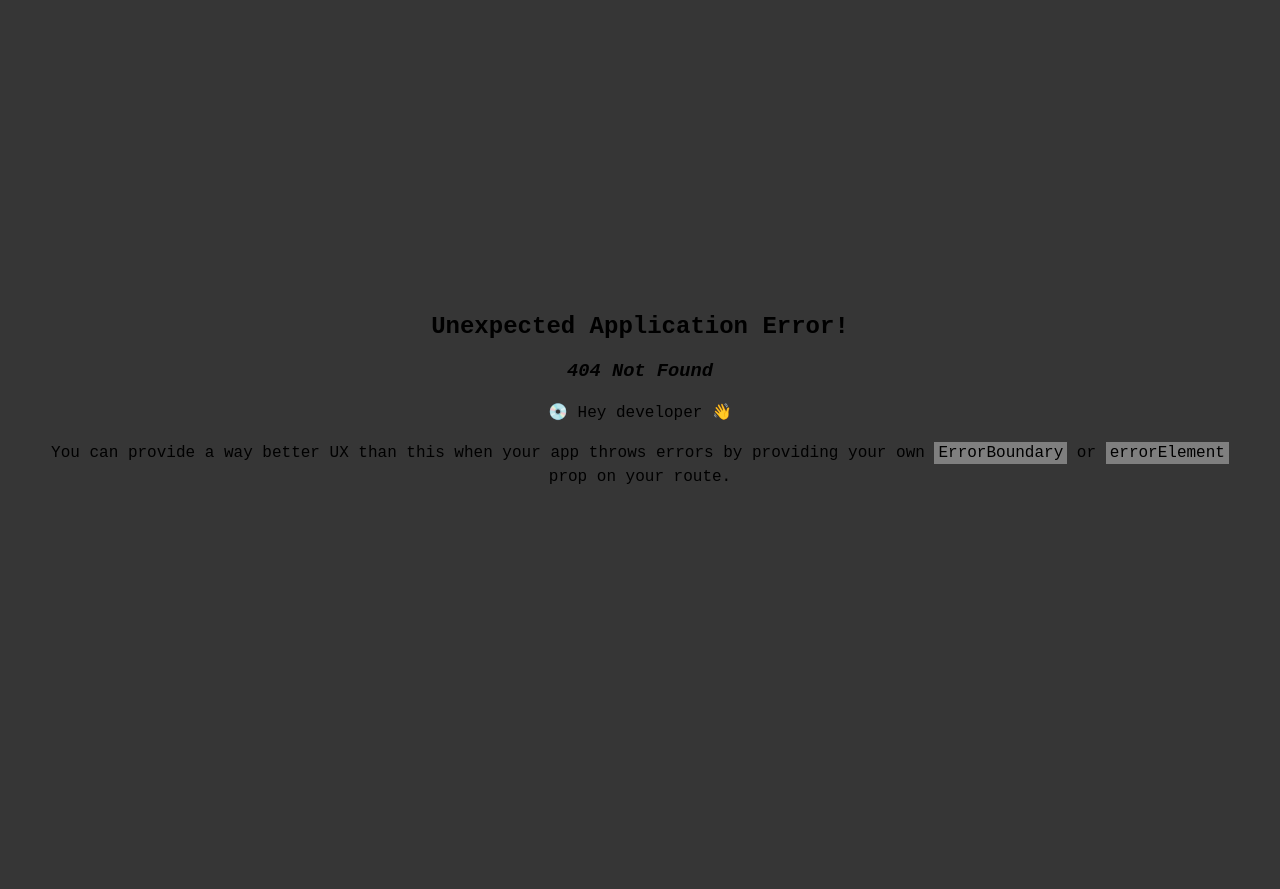
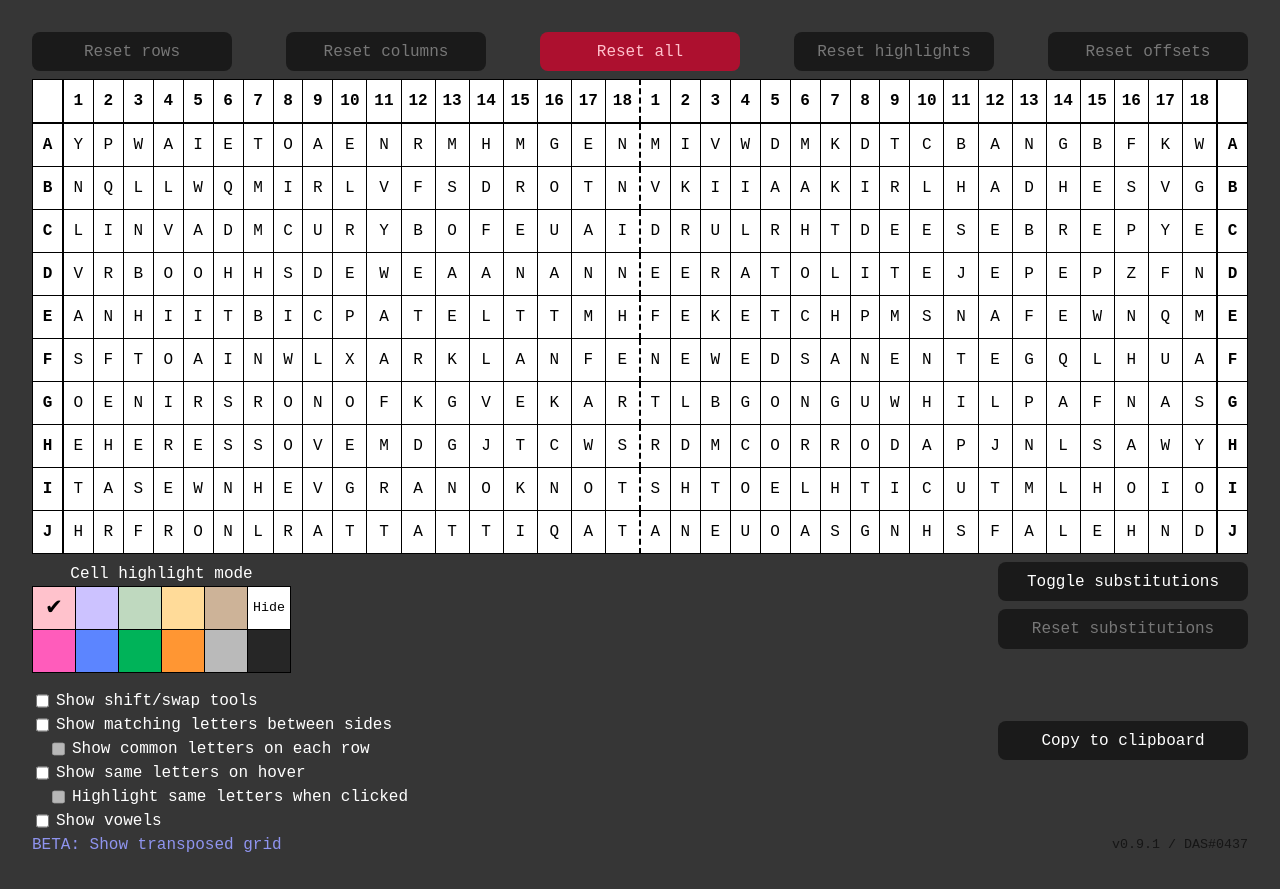
Before and after one commit to d-as/ctc-th, a React (Vite) app: page / in a window 1280 px wide. Before the commit this address had no page. Before the commit the page ends 800 px from the top, so only its background shows below. Built offline with nearby package versions, Linux system fonts and the light colour scheme.

Commit message:
Add AppContext

```diff
--- a/package.json
+++ b/package.json
@@ -9,8 +9,7 @@
   },
   "dependencies": {
     "react": "^18.2.0",
-    "react-dom": "^18.2.0",
-    "react-router-dom": "^6.4.1"
+    "react-dom": "^18.2.0"
   },
   "devDependencies": {
     "@types/react": "^18.0.17",
--- a/src/App.tsx
+++ b/src/App.tsx
@@ -1,8 +1,10 @@
-import { useEffect, useState } from 'react';
-import { ALPHABET, VERSION, Side, VERSION_TEXT_TITLE, VERSION_TEXT, LocalStorageKey, ROW_DATA } from './constants';
+import { useContext, useEffect, useState } from 'react';
+import { ALPHABET, VERSION, Side, LocalStorageKey, ROW_DATA } from './constants';
 import { Highlights } from './Highlights';
+import { AppContext } from './AppContext';
 import { range } from './util';
 import { VersionInfo } from './VersionInfo';
+import { Transposed } from './Transposed';
 
 export const App = () => {
   const [rows, setRows] = useState([...ROW_DATA]);
@@ -13,6 +15,7 @@ export const App = () => {
   const [highlights, setHighlights] = useState<Record<string, number | undefined>>({});
   const [colOffsets, setColOffsets] = useState(Object.fromEntries(range(38).map(n => [n, 0])));
   const [highlightMode, setHighlightMode] = useState(0);
+  const { showTransposedGrid, setShowTransposedGrid } = useContext(AppContext);
 
   const [substitutions, setSubstitutions] = useState<Record<string, string>>(
     Object.fromEntries([...ALPHABET].map(letter => [letter, letter])),
@@ -288,6 +291,7 @@ export const App = () => {
     const localShowMatchingLetters = window.localStorage.getItem(LocalStorageKey.SHOW_MATCHING_LETTERS);
     const localShowCommonLettersOnEachRow = window.localStorage.getItem(LocalStorageKey.SHOW_COMMON_LETTERS_ON_EACH_ROW);
     const localShowVowels = window.localStorage.getItem(LocalStorageKey.SHOW_VOWELS);
+    const localShowTransposedGrid = window.localStorage.getItem(LocalStorageKey.SHOW_TRANSPOSED_GRID);
     const localShowSubstitutions = window.localStorage.getItem(LocalStorageKey.SHOW_SUBSTITUTIONS);
     const localSubstitutions = window.localStorage.getItem(LocalStorageKey.SUBSTITUTIONS);
     const localVersion = window.localStorage.getItem(LocalStorageKey.VERSION);
@@ -350,6 +354,10 @@ export const App = () => {
 
     if (localShowVowels) {
       setShowVowels(JSON.parse(localShowVowels));
+    }
+
+    if (localShowTransposedGrid) {
+      setShowTransposedGrid(JSON.parse(localShowTransposedGrid));
     }
 
     if (localShowSubstitutions) {
@@ -658,6 +666,10 @@ export const App = () => {
     ));
   };
 
+  if (showTransposedGrid) {
+    return <Transposed />;
+  }
+
   return (
     <div className="app">
       <span className="reset-container">
@@ -894,6 +906,15 @@ export const App = () => {
                 </label>
               </span>
             )}
+            <a
+              className="cursor-pointer"
+              onClick={() => {
+                setShowTransposedGrid(true);
+                window.localStorage.setItem(LocalStorageKey.SHOW_TRANSPOSED_GRID, JSON.stringify(true));
+              }}
+            >
+              BETA: Show transposed grid
+            </a>
           </div>
         </div>
         {showShiftSwapTools ? (
--- /dev/null
+++ b/src/AppContext.ts
@@ -0,0 +1,6 @@
+import { createContext } from "react";
+
+export const AppContext = createContext({
+  showTransposedGrid: false,
+  setShowTransposedGrid: (show: boolean) => {}
+});
--- a/src/NotFound.tsx
+++ /dev/null
@@ -1,9 +0,0 @@
-export const NotFound = (): JSX.Element => {
-  return (
-    <div className="col not-found">
-      <span>404</span>
-      <div className="spacer"></div>
-      <a href="/">Back to safety</a>
-    </div>
-  );
-};
--- a/src/Transposed.tsx
+++ b/src/Transposed.tsx
@@ -1,4 +1,5 @@
-import { useEffect, useState } from "react";
+import { useContext, useEffect, useState } from "react";
+import { AppContext } from "./AppContext";
 import { LocalStorageKey, ROW_DATA_TRANSPOSED } from "./constants";
 import { Highlights } from "./Highlights";
 import { range } from "./util";
@@ -8,6 +9,7 @@ export const Transposed = (): JSX.Element => {
   const [rows] = useState([...ROW_DATA_TRANSPOSED]);
   const [highlightMode, setHighlightMode] = useState(0);
   const [highlights, setHighlights] = useState<Record<string, number | undefined>>({});
+  const { setShowTransposedGrid } = useContext(AppContext);
 
   const getCellKey = (rowIndex: number, colIndex: number): string => [rowIndex, colIndex].join('_');
 
@@ -62,7 +64,15 @@ export const Transposed = (): JSX.Element => {
 
   return (
     <div className="col">
-      <a href="/">Normal mode</a>
+      <a
+        className="cursor-pointer"
+        onClick={() => {
+          setShowTransposedGrid(false);
+          window.localStorage.setItem(LocalStorageKey.SHOW_TRANSPOSED_GRID, JSON.stringify(false));
+        }}
+      >
+        Normal mode
+      </a>
       <div className="spacer"></div>
       <table>
         <thead>
--- a/src/constants.ts
+++ b/src/constants.ts
@@ -12,6 +12,7 @@ export enum LocalStorageKey {
   SHOW_MATCHING_LETTERS = 'showMatchingLetters',
   SHOW_COMMON_LETTERS_ON_EACH_ROW = 'showCommonLettersOnEachRow',
   SHOW_VOWELS = 'showVowels',
+  SHOW_TRANSPOSED_GRID = 'showTransposedGrid',
   SHOW_SUBSTITUTIONS = 'showSubstitutions',
   SUBSTITUTIONS = 'substitutions',
   VERSION = 'version',
@@ -19,7 +20,7 @@ export enum LocalStorageKey {
 
 export type Side = 'left' | 'right';
 
-export const VERSION = 'v0.9.0';
+export const VERSION = 'v0.9.1';
 export const VERSION_TEXT = [VERSION, 'DAS#0437'].join(' / ');
 export const VERSION_TEXT_TITLE = 'Feel free to DM me on Discord if you have bug reports or feature requests';
 
--- a/src/index.scss
+++ b/src/index.scss
@@ -370,8 +370,3 @@ td {
 .small-text {
   font-size: 10pt;
 }
-
-.not-found {
-  font-size: 16pt;
-  color: white;
-}
--- a/src/main.tsx
+++ b/src/main.tsx
@@ -1,28 +1,21 @@
-import React from 'react'
+import { StrictMode, useState } from 'react'
 import ReactDOM from 'react-dom/client';
-import { createBrowserRouter, RouterProvider } from 'react-router-dom';
 import { App } from './App';
+import { AppContext } from './AppContext';
 import './index.scss';
-import { NotFound } from './NotFound';
-import { Transposed } from './Transposed';
 
-const errorElement = <NotFound />;
+const Root = (): JSX.Element => {
+  const [showTransposedGrid, setShowTransposedGrid] = useState(false);
 
-const router = createBrowserRouter([
-  {
-    path: '/ctc-transpose-helper',
-    element: <App />,
-    errorElement,
-  },
-  {
-    path: '/ctc-transpose-helper/transposed',
-    element: <Transposed />,
-    errorElement,
-  }
-]);
+  return (
+    <AppContext.Provider value={{ showTransposedGrid, setShowTransposedGrid }}>
+      <App />
+    </AppContext.Provider>
+  );
+};
 
 ReactDOM.createRoot(document.getElementById('root') as HTMLElement).render(
-  <React.StrictMode>
-    <RouterProvider router={router} />
-  </React.StrictMode>,
+  <StrictMode>
+    <Root />
+  </StrictMode>
 );
```
Also changed, not shown: 1 other file (tests, documents, lock files or other folders).
